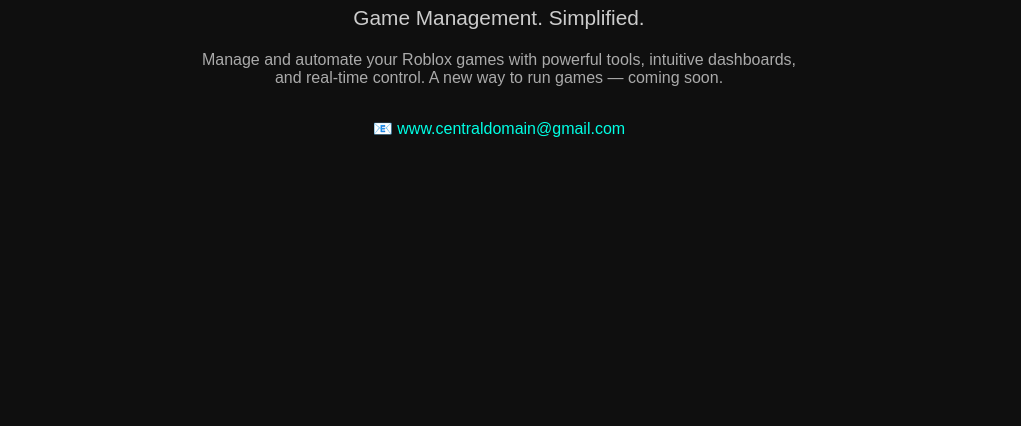
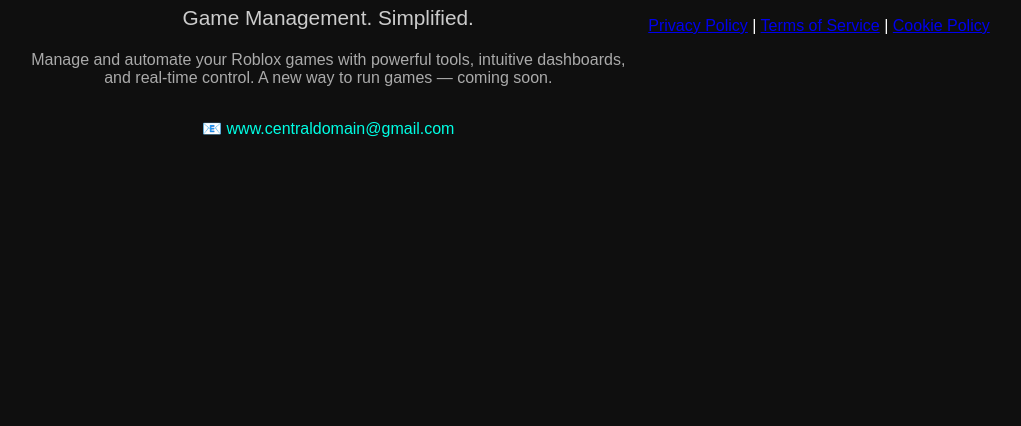
Before and after one commit to CristosSin/CentralDomain, a plain HTML site: page index.html in a window 1280 px wide. Shown: the part 374-800 px from the top of the page, without its empty margins (141-1162 px from the left). Drawn offline with Linux system fonts and the light colour scheme.

Commit message:
Update index.html

```diff
--- a/index.html
+++ b/index.html
@@ -19,3 +19,8 @@
   </div>
 </body>
 </html>
+<footer>
+  <a href="/privacy-policy.html">Privacy Policy</a> |
+  <a href="/terms-of-service.html">Terms of Service</a> |
+  <a href="/cookie-policy.html">Cookie Policy</a>
+</footer>
```
